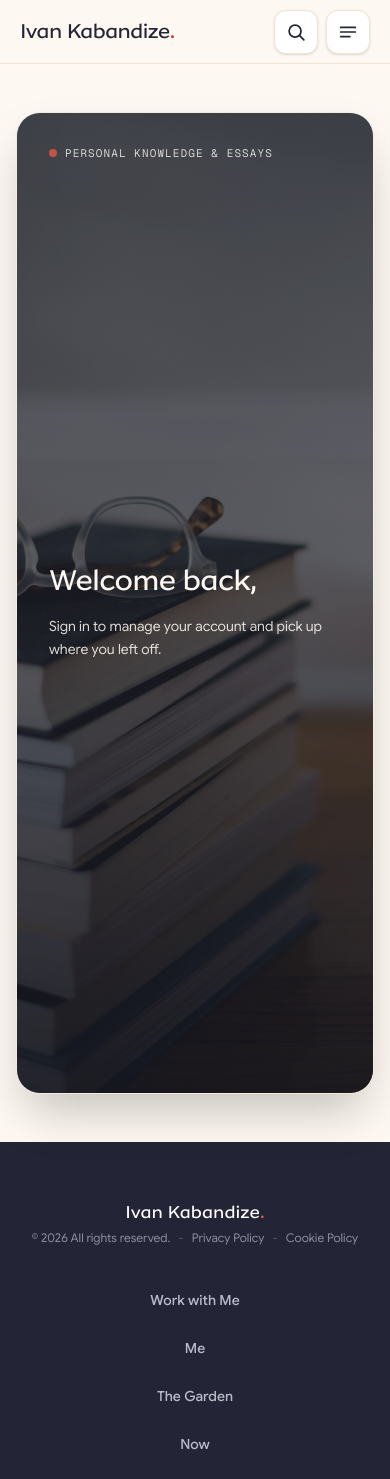
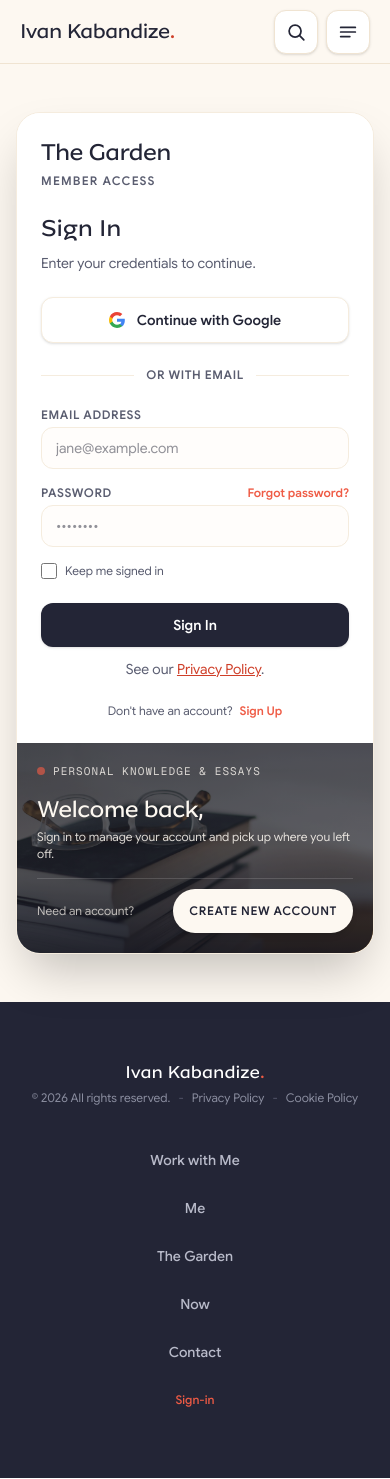
Before and after one commit to begeniuskibs/ivankabandize-website, a Next.js app: page /login in a window 390 px wide. Shown: the top 1479 px of the page. Built offline with nearby package versions, Linux system fonts and the light colour scheme; no server answers.

Commit message:
feat(auth): mobile vertical swap for sign-in and sign-up card - mobile-only

```diff
--- a/components/auth/SlidingAuthCard.tsx
+++ b/components/auth/SlidingAuthCard.tsx
@@ -28,6 +28,26 @@ export default function SlidingAuthCard({
   redirectTo,
 }: AuthCardProps) {
   const [isSignUp, setIsSignUp] = useState(initialMode === 'signup')
+  const [isSwappingToSignUp, setIsSwappingToSignUp] = useState(false)
+  const [isSwappingToSignIn, setIsSwappingToSignIn] = useState(false)
+
+  const handleToggleMode = () => {
+    const nextIsSignUp = !isSignUp
+    setIsSignUp(nextIsSignUp)
+    setIsSwappingToSignUp(nextIsSignUp)
+    setIsSwappingToSignIn(!nextIsSignUp)
+    if (typeof window !== 'undefined' && typeof window.requestAnimationFrame === 'function') {
+      window.requestAnimationFrame(() => {
+        window.requestAnimationFrame(() => {
+          setIsSwappingToSignUp(false)
+          setIsSwappingToSignIn(false)
+        })
+      })
+    } else {
+      setIsSwappingToSignUp(false)
+      setIsSwappingToSignIn(false)
+    }
+  }
 
   if (isSignupSuccess) {
     return (
@@ -72,7 +92,7 @@ export default function SlidingAuthCard({
   }
 
   return (
-    <div className="relative w-full max-w-4xl bg-white rounded-3xl shadow-2xl overflow-hidden border border-[#F5ECDE] min-h-[660px]">
+    <div className="relative w-full max-w-4xl bg-white rounded-3xl shadow-2xl overflow-hidden border border-[#F5ECDE] min-h-[660px] max-md:min-h-0 max-md:grid max-md:grid-cols-1">
       {/*
         DESKTOP TWO-PANEL SLIDING ARCHITECTURE:
         1. Form Container (takes 50% width on left, shifts to right on Sign Up)
@@ -83,6 +103,14 @@ export default function SlidingAuthCard({
       <div
         className={`w-full md:w-1/2 min-h-[660px] p-8 sm:p-12 flex flex-col justify-center transition-transform duration-700 ease-in-out bg-white z-10 ${
           isSignUp ? 'md:translate-x-full' : 'md:translate-x-0'
+        } max-md:min-h-0 max-md:p-6 max-md:motion-reduce:transition-none max-md:motion-reduce:translate-y-0 ${
+          isSignUp ? 'max-md:order-2' : 'max-md:order-1'
+        } ${
+          isSwappingToSignUp
+            ? 'max-md:transition-none max-md:-translate-y-[210px]'
+            : isSwappingToSignIn
+              ? 'max-md:transition-none max-md:translate-y-[210px]'
+              : 'max-md:transition-transform max-md:duration-500 max-md:ease-in-out max-md:translate-y-0'
         }`}
       >
         <div className="w-full max-w-sm mx-auto">
@@ -279,7 +307,7 @@ export default function SlidingAuthCard({
               {isSignUp ? 'Already have an account?' : "Don't have an account?"}{' '}
               <button
                 type="button"
-                onClick={() => setIsSignUp(!isSignUp)}
+                onClick={handleToggleMode}
                 className="font-semibold text-[#EF5B45] hover:underline cursor-pointer ml-1"
               >
                 {isSignUp ? 'Sign In' : 'Sign Up'}
@@ -293,6 +321,14 @@ export default function SlidingAuthCard({
       <div
         className={`w-full md:w-1/2 min-h-[320px] md:min-h-[660px] md:absolute md:top-0 md:right-0 md:h-full transition-transform duration-700 ease-in-out overflow-hidden z-20 ${
           isSignUp ? 'md:-translate-x-full' : 'md:translate-x-0'
+        } max-md:min-h-[200px] max-md:h-[210px] max-md:relative max-md:motion-reduce:transition-none max-md:motion-reduce:translate-y-0 ${
+          isSignUp ? 'max-md:order-1' : 'max-md:order-2'
+        } ${
+          isSwappingToSignUp
+            ? 'max-md:transition-none max-md:translate-y-full'
+            : isSwappingToSignIn
+              ? 'max-md:transition-none max-md:-translate-y-full'
+              : 'max-md:transition-transform max-md:duration-500 max-md:ease-in-out max-md:translate-y-0'
         }`}
       >
         {/* Background Image from Rotating Pool */}
@@ -310,7 +346,7 @@ export default function SlidingAuthCard({
         <div className="absolute inset-0 bg-[#14151E]/20 backdrop-blur-[0.5px]" />
 
         {/* Dynamic Overlay Content */}
-        <div className="absolute inset-0 p-8 sm:p-12 flex flex-col justify-between text-white z-30">
+        <div className="absolute inset-0 p-8 sm:p-12 flex flex-col justify-between text-white z-30 max-md:p-5 max-md:[&>div:last-child]:flex max-md:[&>div:last-child]:items-center max-md:[&>div:last-child]:justify-between max-md:[&>div:last-child]:gap-3 max-md:[&>div:last-child]:pt-2.5">
           {/* Top subtle badge with Photographer Credit */}
           <div className="flex items-center justify-between gap-2">
             <div className="flex items-center gap-2">
@@ -325,11 +361,11 @@ export default function SlidingAuthCard({
           </div>
 
           {/* Central Message */}
-          <div className="space-y-4 my-auto py-8">
-            <h3 className="font-['MTN_Brighter_Sans',_sans-serif] text-3xl sm:text-4xl font-bold leading-tight tracking-tight text-[#FDF8F1]">
+          <div className="space-y-4 my-auto py-8 max-md:space-y-1 max-md:py-1">
+            <h3 className="font-['MTN_Brighter_Sans',_sans-serif] text-3xl sm:text-4xl font-bold leading-tight tracking-tight text-[#FDF8F1] max-md:text-2xl">
               {isSignUp ? 'Hey friend,' : 'Welcome back,'}
             </h3>
-            <p className="text-sm sm:text-base text-[#FDF8F1]/85 max-w-sm leading-relaxed font-sans">
+            <p className="text-sm sm:text-base text-[#FDF8F1]/85 max-w-sm leading-relaxed font-sans max-md:text-xs max-md:leading-snug max-md:line-clamp-2">
               {isSignUp ? (
                 <>
                   Create an account to join the garden. The Garden is a collection of my thinking and resources.
@@ -344,13 +380,13 @@ export default function SlidingAuthCard({
 
           {/* Bottom Switch Button (Desktop Toggle) */}
           <div className="hidden md:block pt-6 border-t border-white/15">
-            <p className="text-xs text-[#FDF8F1]/70 mb-3 font-sans">
+            <p className="text-xs text-[#FDF8F1]/70 mb-3 font-sans max-md:mb-0">
               {isSignUp ? 'Already registered?' : 'Need an account?'}
             </p>
             <button
               type="button"
-              onClick={() => setIsSignUp(!isSignUp)}
-              className="inline-flex items-center justify-center px-6 py-2.5 rounded-full text-xs font-semibold uppercase tracking-wider text-[#232536] bg-[#FDF8F1] hover:bg-white transition-all shadow-md cursor-pointer hover:scale-[1.02] active:scale-[0.98]"
+              onClick={handleToggleMode}
+              className="inline-flex items-center justify-center px-6 py-2.5 rounded-full text-xs font-semibold uppercase tracking-wider text-[#232536] bg-[#FDF8F1] hover:bg-white transition-all shadow-md cursor-pointer hover:scale-[1.02] active:scale-[0.98] max-md:min-h-[44px] max-md:px-4 max-md:py-2 max-md:shrink-0 max-md:motion-reduce:transition-none"
             >
               {isSignUp ? 'Switch to Sign In' : 'Create New Account'}
             </button>
--- /dev/null
+++ b/scripts/test_mobile_auth_card.mjs
@@ -0,0 +1,122 @@
+import assert from 'node:assert/strict'
+import { execSync } from 'node:child_process'
+import fs from 'node:fs'
+import path from 'node:path'
+
+function extractClassTokens(source) {
+    const tokens = []
+    // Match static className="..."
+    for (const match of source.matchAll(/className="([^"]+)"/g)) {
+        for (const t of match[1].split(/\s+/).filter(Boolean)) {
+            tokens.push(t)
+        }
+    }
+    // Match template literal className={`...`}
+    for (const match of source.matchAll(/className=\{`([\s\S]*?)`\}/g)) {
+        const rawTemplate = match[1]
+        // Extract string literals inside ${...}
+        for (const strMatch of rawTemplate.matchAll(/'([^']+)'/g)) {
+            for (const t of strMatch[1].split(/\s+/).filter(Boolean)) {
+                tokens.push(t)
+            }
+        }
+        // Remove ${...} blocks and extract static template tokens
+        const staticPart = rawTemplate.replace(/\$\{[\s\S]*?\}/g, ' ')
+        for (const t of staticPart.split(/\s+/).filter(Boolean)) {
+            tokens.push(t)
+        }
+    }
+    return tokens
+}
+
+const cardPath = path.resolve('components/auth/SlidingAuthCard.tsx')
+assert.ok(fs.existsSync(cardPath), 'components/auth/SlidingAuthCard.tsx must exist')
+
+const currentContent = fs.readFileSync(cardPath, 'utf8')
+const mainContent = execSync('git show origin/main:components/auth/SlidingAuthCard.tsx', {
+    encoding: 'utf8',
+})
+
+const mainTokens = extractClassTokens(mainContent)
+const currentTokens = extractClassTokens(currentContent)
+const mainTokenSet = new Set(mainTokens)
+
+// 1. Check all desktop md: classes from origin/main are still present unchanged
+const mainMdTokens = mainTokens.filter((t) => t.startsWith('md:'))
+const currentMdTokens = currentTokens.filter((t) => t.startsWith('md:'))
+assert.deepEqual(
+    currentMdTokens,
+    mainMdTokens,
+    'Desktop md: classes must remain 100% identical to origin/main'
+)
+console.log(`[PASS] All ${mainMdTokens.length} desktop md: class occurrences from origin/main are present unchanged`)
+
+// 2. Check git diff against origin/main has zero removed lines containing md:
+const diffOutput = execSync(
+    'git diff origin/main -- components/auth/SlidingAuthCard.tsx',
+    { encoding: 'utf8' }
+)
+const diffLines = diffOutput.split(/\r?\n/)
+const removedLines = diffLines.filter((l) => l.startsWith('-') && !l.startsWith('---'))
+const removedMdLines = removedLines.filter((l) => /\bmd:/.test(l))
+assert.equal(
+    removedMdLines.length,
+    0,
+    `Expected 0 removed lines containing md:, found: ${removedMdLines.join('\n')}`
+)
+console.log('[PASS] Zero removed lines in git diff contain md:')
+
+// 3. Check every new class token is max-md: prefixed
+const newClassTokens = currentTokens.filter((t) => !mainTokenSet.has(t))
+assert.ok(newClassTokens.length > 0, 'Expected new mobile class tokens to be present')
+for (const token of newClassTokens) {
+    assert.ok(
+        token.startsWith('max-md:'),
+        `Every new mobile class must be max-md: prefixed, but found "${token}"`
+    )
+}
+console.log(`[PASS] All ${newClassTokens.length} new mobile class tokens are max-md: prefixed`)
+
+// 4. Verify both privacy lines exist
+assert.ok(
+    currentContent.includes('By creating an account you agree to the'),
+    'Sign-up privacy notice must exist'
+)
+assert.ok(
+    currentContent.includes('See our'),
+    'Login privacy notice must exist'
+)
+const privacyPolicyCount = currentContent
+    .split(/\r?\n/)
+    .filter((l) => l.includes('Privacy Policy')).length
+assert.equal(
+    privacyPolicyCount,
+    2,
+    `Expected exactly 2 "Privacy Policy" occurrences in SlidingAuthCard.tsx, found ${privacyPolicyCount}`
+)
+console.log('[PASS] Both privacy notice lines exist and are intact')
+
+// 5. Verify required mobile vertical swap & compact photo panel classes exist
+const requiredMobileClasses = [
+    'max-md:min-h-0',
+    'max-md:grid',
+    'max-md:grid-cols-1',
+    'max-md:order-1',
+    'max-md:order-2',
+    'max-md:min-h-[200px]',
+    'max-md:h-[210px]',
+    'max-md:min-h-[44px]',
+    'max-md:transition-transform',
+    'max-md:duration-500',
+    'max-md:ease-in-out',
+    'max-md:motion-reduce:transition-none',
+]
+for (const reqCls of requiredMobileClasses) {
+    assert.ok(
+        currentContent.includes(reqCls),
+        `Expected mobile class "${reqCls}" in SlidingAuthCard.tsx`
+    )
+}
+console.log('[PASS] Required mobile vertical swap, compact photo panel, 44px button, and reduced-motion classes verified')
+
+console.log('\nPASS: All test_mobile_auth_card checks succeeded.')
```
